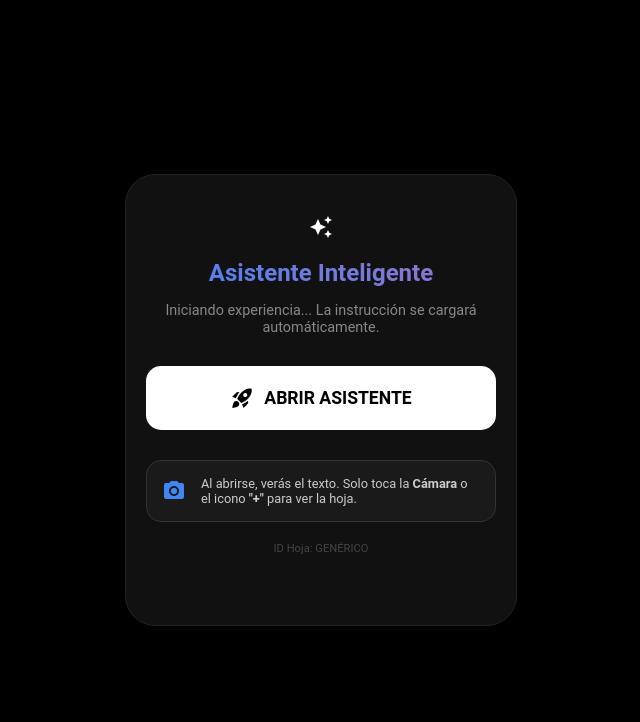
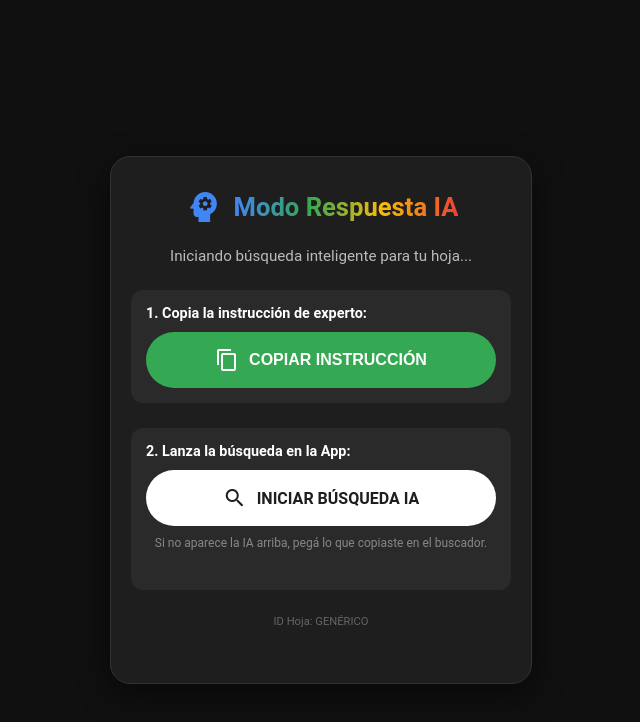
Before and after one commit to matiandresgomez-hue/lanzador-qr-gemini, a plain HTML site: page index.html in a window 1280 px wide. Shown: the whole page, without its empty margins (319-959 px from the left). Drawn offline with Linux system fonts and the light colour scheme.

Commit message:
Update index.html

```diff
--- a/index.html
+++ b/index.html
@@ -3,25 +3,32 @@
 <head>
     <meta charset="UTF-8">
     <meta name="viewport" content="width=device-width, initial-scale=1.0">
-    <title>Asistente Experto | Modo Gemini</title>
+    <title>Asistente Experto | Modo IA</title>
     <link href="https://fonts.googleapis.com/icon?family=Material+Icons" rel="stylesheet">
 </head>
 <body>
     <div class="container">
         <div class="live-header">
-            <span class="material-icons live-icon">auto_awesome</span>
-            <h1>Asistente Inteligente</h1>
+            <span class="material-icons live-icon">psychology</span>
+            <h1>Modo Respuesta IA</h1>
         </div>
 
-        <p>Iniciando experiencia... La instrucción se cargará automáticamente.</p>
+        <p>Iniciando búsqueda inteligente para tu hoja...</p>
 
-        <a id="lanzarGemini" href="#" class="action-btn magic-btn">
-            <span class="material-icons">rocket_launch</span> ABRIR ASISTENTE
-        </a>
+        <div class="step-box">
+            <label>1. Copia la instrucción de experto:</label>
+            <textarea id="promptTextarea" readonly></textarea>
+            <button id="copyButton" class="action-btn copy-btn">
+                <span class="material-icons">content_copy</span> COPIAR INSTRUCCIÓN
+            </button>
+        </div>
 
-        <div class="instruction-card">
-            <span class="material-icons">photo_camera</span>
-            <p>Al abrirse, verás el texto. Solo toca la <b>Cámara</b> o el icono <b>"+"</b> para ver la hoja.</p>
+        <div class="step-box">
+            <label>2. Lanza la búsqueda en la App:</label>
+            <a id="openGeminiLink" href="#" target="_blank" class="action-btn gemini-btn">
+                <span class="material-icons">search</span> INICIAR BÚSQUEDA IA
+            </a>
+            <p class="small-instruction">Si no aparece la IA arriba, pegá lo que copiaste en el buscador.</p>
         </div>
 
         <p class="instruccion">ID Hoja: <span id="hojaDisplay">...</span></p>
@@ -33,29 +40,50 @@
             const hojaID = urlParams.get('hoja') || 'GENÉRICO';
             document.getElementById('hojaDisplay').textContent = hojaID;
 
-            // Prompt completo que se cargará solo
-            const promptFinal = `Hola Gemini, soy tu usuario con la hoja ${hojaID}. Actuá como profesor experto. Analizá lo que te voy a mostrar por cámara ahora:`;
-            const encodedPrompt = encodeURIComponent(promptFinal);
+            // Prompt que funcionó en la búsqueda
+            const promptTemplate = "Analiza la hoja interactiva [ID_HOJA] como profesor experto. ¿Qué actividades hay disponibles? ID: [ID_HOJA].";
+            const promptFinal = promptTemplate.replace(/\[ID_HOJA\]/g, hojaID);
+            document.getElementById('promptTextarea').value = promptFinal;
 
-            // ESTE ES EL INTENT QUE APUNTA A GEMINI, NO A BÚSQUEDA
-            // Esto evita que el icono de la cámara desaparezca
-            const intentUrl = `intent://gemini.google.com/app?prompt=${encodedPrompt}#Intent;scheme=https;package=com.google.android.googlequicksearchbox;action=android.intent.action.VIEW;S.browser_fallback_url=https://gemini.google.com/app?prompt=${encodedPrompt};end`;
+            // Botón COPIAR
+            document.getElementById('copyButton').onclick = function() {
+                const textarea = document.getElementById('promptTextarea');
+                textarea.select();
+                document.execCommand('copy');
+                btnExito(this);
+            };
 
-            document.getElementById('lanzarGemini').href = intentUrl;
+            // URL DE BÚSQUEDA (La clave del éxito)
+            const searchUrl = "https://www.google.com/search?q=" + encodeURIComponent(promptFinal);
+            document.getElementById('openGeminiLink').href = searchUrl;
+
+            function btnExito(btn) {
+                const originalHtml = btn.innerHTML;
+                btn.innerHTML = '<span class="material-icons">check</span> ¡COPIADO!';
+                btn.style.backgroundColor = '#2e7d32';
+                setTimeout(() => {
+                    btn.innerHTML = originalHtml;
+                    btn.style.backgroundColor = '#34a853';
+                }, 3000);
+            }
         });
     </script>
 
     <style>
-        body { background-color: #000; font-family: 'Roboto', sans-serif; display: flex; justify-content: center; align-items: center; min-height: 100vh; margin: 0; color: white; }
-        .container { background-color: #111; width: 90%; max-width: 350px; padding: 40px 20px; border-radius: 30px; text-align: center; border: 1px solid #222; }
-        h1 { font-size: 1.5rem; margin-bottom: 10px; background: linear-gradient(45deg, #4285f4, #9b72cb); -webkit-background-clip: text; -webkit-text-fill-color: transparent; }
-        p { color: #888; font-size: 0.9rem; margin-bottom: 30px; }
-        .action-btn { width: 100%; padding: 20px; border: none; border-radius: 15px; font-size: 1.1rem; font-weight: bold; display: flex; justify-content: center; align-items: center; gap: 10px; transition: 0.3s; text-transform: uppercase; text-decoration: none; box-sizing: border-box; }
-        .magic-btn { background: #fff; color: #000; }
-        .instruction-card { margin-top: 30px; display: flex; align-items: center; gap: 15px; background: #1a1a1a; padding: 15px; border-radius: 15px; border: 1px solid #333; }
-        .instruction-card .material-icons { color: #4285f4; }
-        .instruction-card p { margin: 0; font-size: 0.8rem; color: #ccc; text-align: left; }
-        .instruccion { margin-top: 20px; font-size: 0.7rem; color: #444; }
+        body { background-color: #101010; font-family: 'Roboto', sans-serif; display: flex; justify-content: center; align-items: center; min-height: 100vh; margin: 0; padding: 20px; color: white; }
+        .container { background-color: #1e1e1e; width: 100%; max-width: 380px; padding: 30px 20px; border-radius: 20px; box-shadow: 0 10px 30px rgba(0,0,0,0.5); text-align: center; border: 1px solid #333; }
+        .live-header { display: flex; justify-content: center; align-items: center; gap: 10px; margin-bottom: 20px; }
+        .live-icon { color: #4285f4; font-size: 2.5rem; }
+        h1 { background: linear-gradient(90deg, #4285f4, #34a853, #fbbc05, #ea4335); -webkit-background-clip: text; -webkit-text-fill-color: transparent; font-size: 1.6rem; margin: 0; }
+        p { color: #bbb; margin-bottom: 25px; font-size: 0.95rem; }
+        .step-box { margin-bottom: 25px; text-align: left; background: #2a2a2a; padding: 15px; border-radius: 12px; }
+        label { display: block; font-weight: bold; color: #fff; margin-bottom: 10px; font-size: 0.9rem; }
+        #promptTextarea { position: absolute; left: -9999px; }
+        .action-btn { width: 100%; padding: 16px; border: none; border-radius: 50px; font-size: 1rem; font-weight: bold; cursor: pointer; display: flex; justify-content: center; align-items: center; gap: 10px; text-decoration: none; box-sizing: border-box; }
+        .copy-btn { background-color: #34a853; color: white; }
+        .gemini-btn { background-color: #ffffff; color: #1e1e1e; }
+        .small-instruction { margin-top: 10px; color: #888; font-size: 0.75rem; text-align: center; }
+        .instruccion { margin-top: 20px; font-size: 0.7rem; color: #666; }
     </style>
 </body>
 </html>
```
